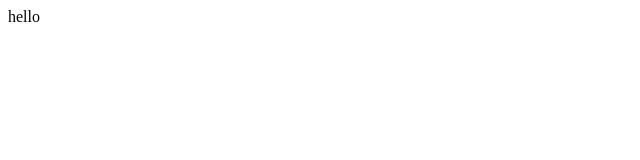
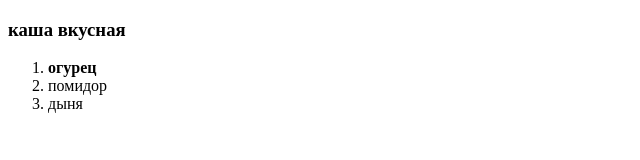
Before and after one commit to dimms/HelloHtml, a plain HTML site: page index.html in a window 1280 px wide. Shown: the whole page, without its empty margins (0-640 px from the left). Drawn offline with Linux system fonts and the light colour scheme.

Commit message:
список рецепт

```diff
--- a/index.html
+++ b/index.html
@@ -5,6 +5,12 @@
     <title></title>
 </head>
 <body>
-hello
+<h3>каша вкусная</h3>
+<ol>
+    <li><b>огурец</b></li>
+    <li>помидор</li>
+    <li>дыня</li>
+</ol>
+
 </body>
 </html>
```
